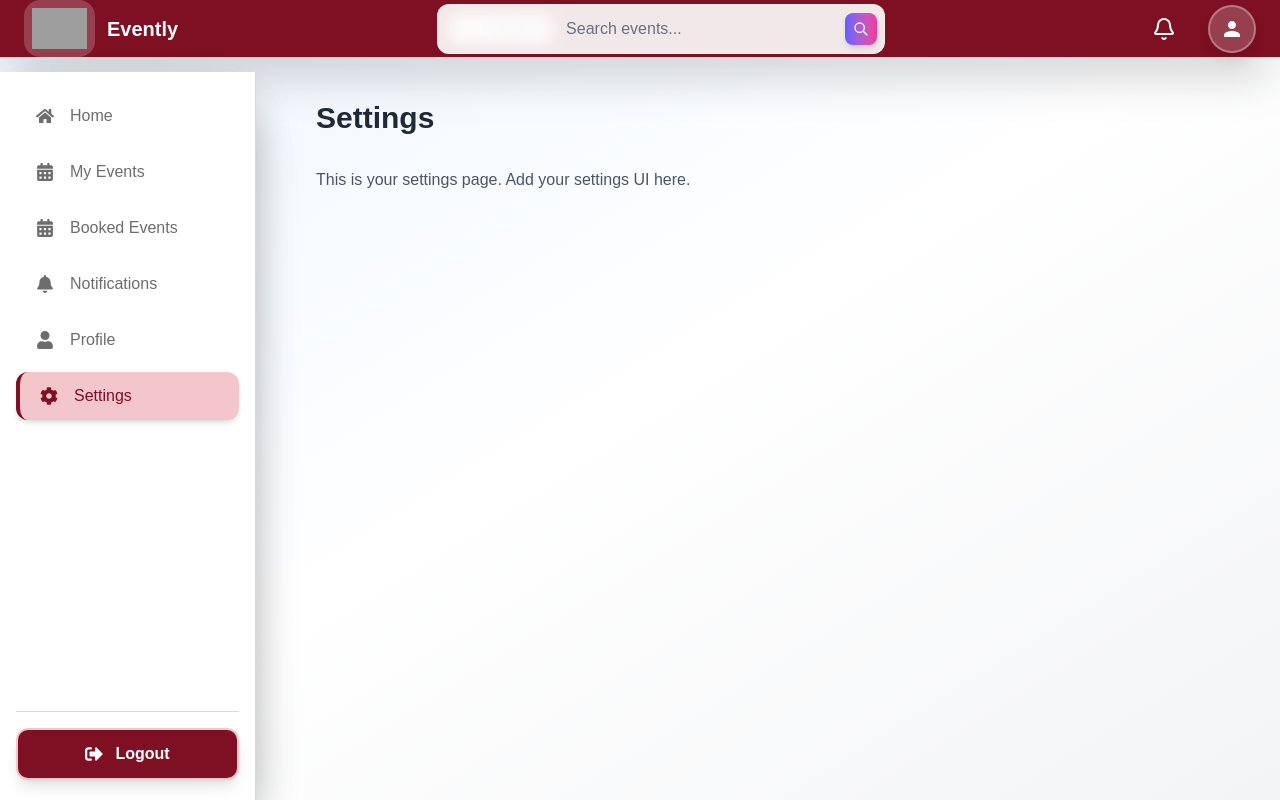
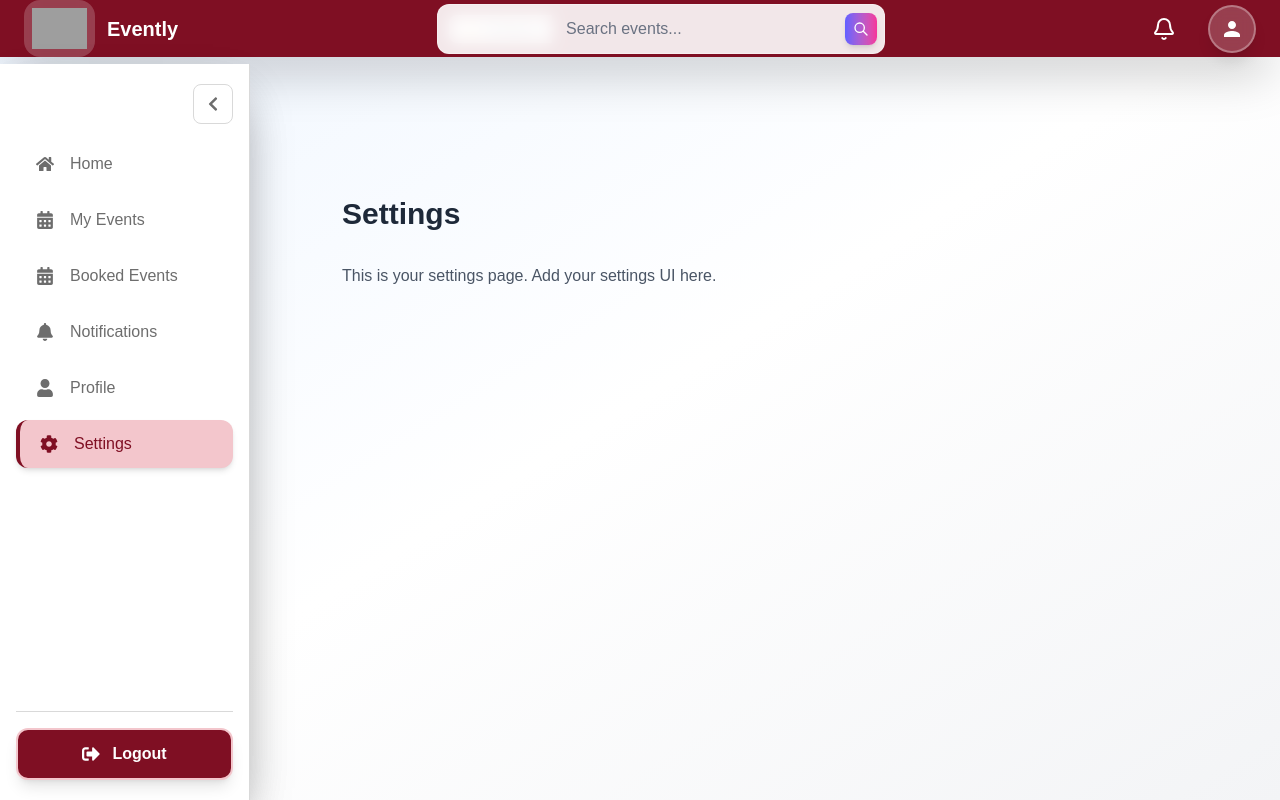
Before and after one commit to ritikarawal/Web-Evently-frontend, a Next.js app: page /settings in a window 1280 px wide. Built offline with nearby package versions, Linux system fonts and the light colour scheme; no server answers; grey boxes are pictures that could not be loaded.

Commit message:
fixed scrollable part

```diff
--- a/app/(protected)/layout.tsx
+++ b/app/(protected)/layout.tsx
@@ -10,8 +10,13 @@ import { getProfile } from "@/lib/api/auth";
 export default function ProtectedLayout({ children }: { children: React.ReactNode }) {
   const [profilePicture, setProfilePicture] = useState<string | null>(null);
   const [isAdmin, setIsAdmin] = useState<boolean>(false);
+  const [isCollapsed, setIsCollapsed] = useState(false);
   const pathname = usePathname();
   const hideSidebar = pathname.startsWith("/admin");
+
+  const expandedWidth = 250;
+  const collapsedWidth = 70;
+  const sidebarWidth = isCollapsed ? collapsedWidth : expandedWidth;
 
   useEffect(() => {
     const fetchProfile = async () => {
@@ -27,18 +32,33 @@ export default function ProtectedLayout({ children }: { children: React.ReactNod
     fetchProfile();
   }, []);
 
+  useEffect(() => {
+    const stored = localStorage.getItem("dashboard-sidebar-collapsed");
+    if (stored !== null) {
+      setIsCollapsed(stored === "true");
+    }
+  }, []);
+
+  useEffect(() => {
+    localStorage.setItem("dashboard-sidebar-collapsed", String(isCollapsed));
+  }, [isCollapsed]);
+
   return (
     <div className="min-h-screen bg-gradient-to-br from-blue-50 via-white to-gray-100">
       <div className="fixed top-0 left-0 w-full h-16 z-30">
         <NavigationBar profilePicture={profilePicture} isAdmin={isAdmin} />
       </div>
-      <div className="flex">
+      <div className="pt-16">
         {!hideSidebar && (
-          <div className="w-64 mt-16">
-            <Sidebar />
-          </div>
+          <Sidebar
+            isCollapsed={isCollapsed}
+            onToggle={() => setIsCollapsed((prev) => !prev)}
+          />
         )}
-        <main className="flex-1 p-9 md:p-1 mt-4">
+        <main
+          className="p-9 mt-4 transition-all duration-300 ease-in-out"
+          style={{ marginLeft: hideSidebar ? 0 : `${sidebarWidth}px` }}
+        >
           {children}
         </main>
       </div>
--- a/components/Sidebar.tsx
+++ b/components/Sidebar.tsx
@@ -1,22 +1,34 @@
 "use client";
 
 import Link from "next/link";
-import { usePathname, useRouter } from "next/navigation";
-import { FaHome, FaCalendarAlt, FaBell, FaCog, FaUser, FaSignOutAlt } from "react-icons/fa";
+import { usePathname } from "next/navigation";
+import {
+  FaHome,
+  FaCalendarAlt,
+  FaBell,
+  FaCog,
+  FaUser,
+  FaSignOutAlt,
+  FaChevronLeft,
+} from "react-icons/fa";
 import { useAuth } from "@/contexts/AuthContext";
 
 const navItems = [
-  { label: "Home", href: "/home", icon: <FaHome />, color: "text-indigo-600" },
-  { label: "My Events", href: "/my-events", icon: <FaCalendarAlt />, color: "text-purple-600" },
-  { label: "Booked Events", href: "/booked-events", icon: <FaCalendarAlt />, color: "text-blue-600" },
-  { label: "Notifications", href: "/notifications", icon: <FaBell />, color: "text-pink-600" },
-  { label: "Profile", href: "/profile", icon: <FaUser />, color: "text-blue-600" },
-  { label: "Settings", href: "/settings", icon: <FaCog />, color: "text-gray-600" },
+  { label: "Home", href: "/home", icon: <FaHome /> },
+  { label: "My Events", href: "/my-events", icon: <FaCalendarAlt /> },
+  { label: "Booked Events", href: "/booked-events", icon: <FaCalendarAlt /> },
+  { label: "Notifications", href: "/notifications", icon: <FaBell /> },
+  { label: "Profile", href: "/profile", icon: <FaUser /> },
+  { label: "Settings", href: "/settings", icon: <FaCog /> },
 ];
 
-export default function Sidebar() {
+interface SidebarProps {
+  isCollapsed: boolean;
+  onToggle: () => void;
+}
+
+export default function Sidebar({ isCollapsed, onToggle }: SidebarProps) {
   const pathname = usePathname();
-  const router = useRouter();
   const { logout } = useAuth();
 
   const handleLogout = () => {
@@ -25,23 +37,46 @@ export default function Sidebar() {
 
   return (
     <aside
-      className="fixed left-0 top-[4.5rem] w-64 h-[calc(100vh-4.5rem)] shadow-2xl flex flex-col py-5 px-4 z-40 border-r bg-[var(--surface)] overflow-y-auto"
+      className={`fixed left-0 top-16 h-[calc(100vh-4rem)] shadow-2xl flex flex-col py-5 z-40 border-r bg-[var(--surface)] transition-all duration-300 ease-in-out ${
+        isCollapsed ? "overflow-hidden" : "overflow-y-auto"
+      } ${
+        isCollapsed ? "w-[70px] px-2" : "w-[250px] px-4"
+      }`}
       style={{ borderColor: 'var(--border)' }}
     >
+      <button
+        onClick={onToggle}
+        className="mb-4 flex h-10 w-10 items-center justify-center self-end rounded-lg border transition-all duration-300 ease-in-out hover:bg-gray-100"
+        style={{ borderColor: "var(--border)", color: "var(--text-secondary)" }}
+        aria-label="Toggle sidebar"
+      >
+        <FaChevronLeft
+          className={`transition-all duration-300 ease-in-out ${
+            isCollapsed ? "rotate-180" : "rotate-0"
+          }`}
+        />
+      </button>
+
       <nav className="flex flex-col gap-2 flex-1">
         {navItems.map((item) => (
           <Link
             key={item.href}
             href={item.href}
-            className={`flex items-center gap-4 px-5 py-3 rounded-xl transition-all duration-200 font-medium ${ pathname === item.href
-              ? "shadow-md border-l-4"
-              : "hover:bg-gray-100 hover:translate-x-1"
+            className={`group relative flex items-center rounded-xl py-3 font-medium transition-all duration-300 ease-in-out ${
+              isCollapsed
+                ? "justify-center px-0"
+                : "justify-start gap-4 px-5"
+            } ${
+              pathname === item.href
+                ? "shadow-md border-l-4"
+                : "hover:bg-gray-100"
             }`}
             style={
               pathname === item.href
                 ? { background: 'var(--primary-light)', color: 'var(--primary)', borderLeftColor: 'var(--primary)' }
                 : { color: 'var(--text-secondary)' }
             }
+            title={isCollapsed ? item.label : undefined}
           >
             <span
               className="text-lg transition-colors"
@@ -49,24 +84,32 @@ export default function Sidebar() {
             >
               {item.icon}
             </span>
-            <span>{item.label}</span>
+            {!isCollapsed && <span>{item.label}</span>}
+
+            {isCollapsed && (
+              <span className="pointer-events-none absolute left-full ml-3 whitespace-nowrap rounded-md bg-gray-900 px-2 py-1 text-xs text-white opacity-0 shadow-lg transition-opacity duration-200 group-hover:opacity-100">
+                {item.label}
+              </span>
+            )}
           </Link>
         ))}
       </nav>
 
-      {/* Divider */}
       <div className="border-t my-4" style={{ borderColor: 'var(--border)' }}></div>
 
-      {/* Logout Button - More Accessible */}
       <button
         onClick={handleLogout}
-        className="flex items-center justify-center gap-3 px-5 py-3 rounded-xl w-full mt-auto font-semibold shadow-lg hover:shadow-xl transform hover:scale-105 border-2 focus:outline-none focus:ring-2 focus:ring-offset-2"
+        className={`w-full mt-auto rounded-xl py-3 font-semibold shadow-lg hover:shadow-xl border-2 focus:outline-none focus:ring-2 focus:ring-offset-2 transition-all duration-300 ease-in-out ${
+          isCollapsed
+            ? "flex items-center justify-center"
+            : "flex items-center justify-center gap-3 px-5"
+        }`}
         style={{ background: 'var(--primary)', color: 'var(--nav-selected)', borderColor: 'var(--primary-light)' }}
         title="Click to logout from your account"
         aria-label="Logout button"
       >
         <FaSignOutAlt className="text-lg" />
-        <span>Logout</span>
+        {!isCollapsed && <span>Logout</span>}
       </button>
     </aside>
   );
```
